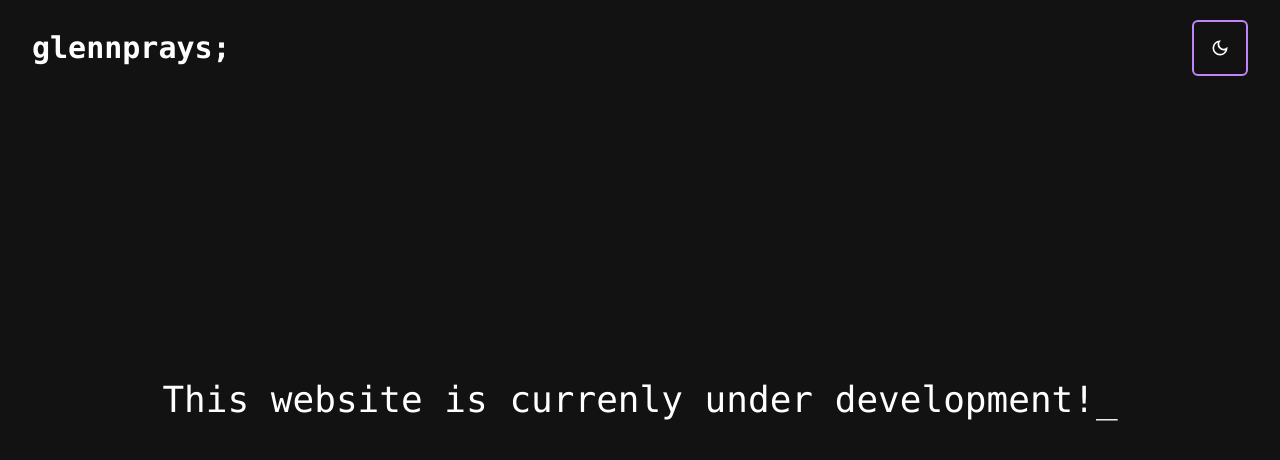
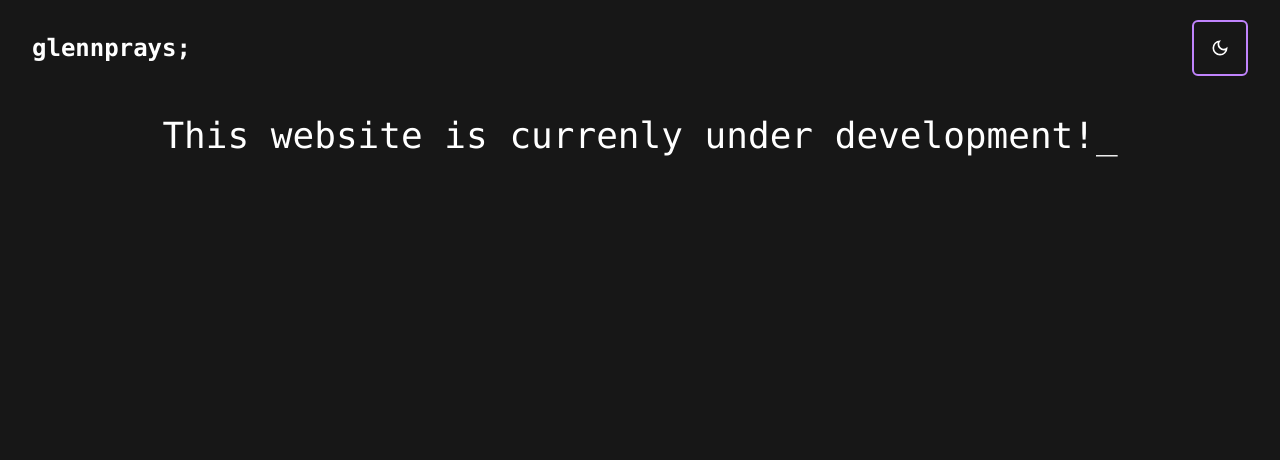
Before and after one commit to michaelsetiawann/michael.github.io, a Next.js app: page / in a window 1280 px wide. Shown: the top 460 px of the page. Built offline with nearby package versions, Linux system fonts and the light colour scheme.

Commit message:
feature: update nested layout

```diff
--- a/src/app/landing.tsx
+++ b/src/app/landing.tsx
@@ -1,12 +1,10 @@
 import { TypingEffect } from "@/components/effect/TypingEffect";
-import { Navigation } from "@/components/header/Navigation";
 
 export default function Landing() {
     // flex flex-col justify-center items-center text-center
     return (
         <>
-            <Navigation />
-            <div className="min-h-screen flex flex-col justify-center items-center text-center px-5">
+            <div className="flex flex-col justify-center items-center text-center px-5">
                 <h1 className="text-4xl font-mono"><TypingEffect texts={['This website is currenly under development!']} cursor="_"/></h1>
             </div>
         </>
--- a/src/app/layout.tsx
+++ b/src/app/layout.tsx
@@ -1,9 +1,9 @@
+import Provider from '@/components/middleware/provider'
 import './globals.css'
-import type { Metadata } from 'next'
 import { Inter } from 'next/font/google'
-import Provider from './provider'
+import { Navigation } from '@/components/header/Navigation'
 
-const inter = Inter({ subsets: ['latin'] })
+const inter = Inter({ subsets: ['latin'] });
 
 export const metadata = {
   metadataBase: new URL('https://glennprays.tech'),
@@ -12,7 +12,7 @@ export const metadata = {
     template: `%s | glennprays;`,
   },
   description: 'Hello, i\'m Glenn Pray. Here, you will find a comprehensive collection of my professional journey, including my resume, portfolio, showcased projects, and blog posts.',
-}
+};
 
 export default function RootLayout({
   children,
@@ -22,7 +22,14 @@ export default function RootLayout({
   return (
     <html lang="en">
       <body className={inter.className}>
-        <Provider>{children}</Provider>
+        <Provider>
+          <div className='min-h-screen w-full flex flex-col bg-neutral-200 dark:bg-neutral-900'>
+            <Navigation />
+            <div className='px-8 pt-5 flex-grow'>
+              {children}
+            </div>
+          </div>
+        </Provider>
       </body>
     </html>
   )
--- /dev/null
+++ b/src/app/not-found.tsx
@@ -0,0 +1,14 @@
+import Link from 'next/link'
+import { headers } from 'next/headers'
+
+export default async function NotFound() {
+  return (
+    <div>
+      <h2>Not Found: </h2>
+      <p>Could not find requested resource</p>
+      <p>
+        View <Link href="/blog">all posts</Link>
+      </p>
+    </div>
+  )
+}
--- a/src/components/header/Navigation.tsx
+++ b/src/components/header/Navigation.tsx
@@ -1,11 +1,12 @@
 import { ThemeSwicher } from "@/components/theme/ThemeSwicher";
+import Link from "next/link";
 
 export const Navigation = () => {
     return (
-        <nav className="absolute py-5 px-8 flex items-center justify-between w-full ">
-            <div className="font-mono font-bold text-3xl">
+        <nav className="py-5 px-8 flex items-center justify-between z-50 bg-inherit">
+            <Link href='/' className="font-mono font-bold text-2xl">
                 glennprays;
-            </div>
+            </Link>
             <div className="">
                 <ThemeSwicher />
             </div>
--- /dev/null
+++ b/src/components/middleware/provider.tsx
@@ -0,0 +1,12 @@
+'use client'
+import { ThemeProvider } from "next-themes";
+
+export default function Provider({
+  children,
+}: {
+  children: React.ReactNode
+}) {
+  return (<ThemeProvider defaultTheme="dark" attribute='class'>
+      {children}
+  </ThemeProvider>)
+}
```
